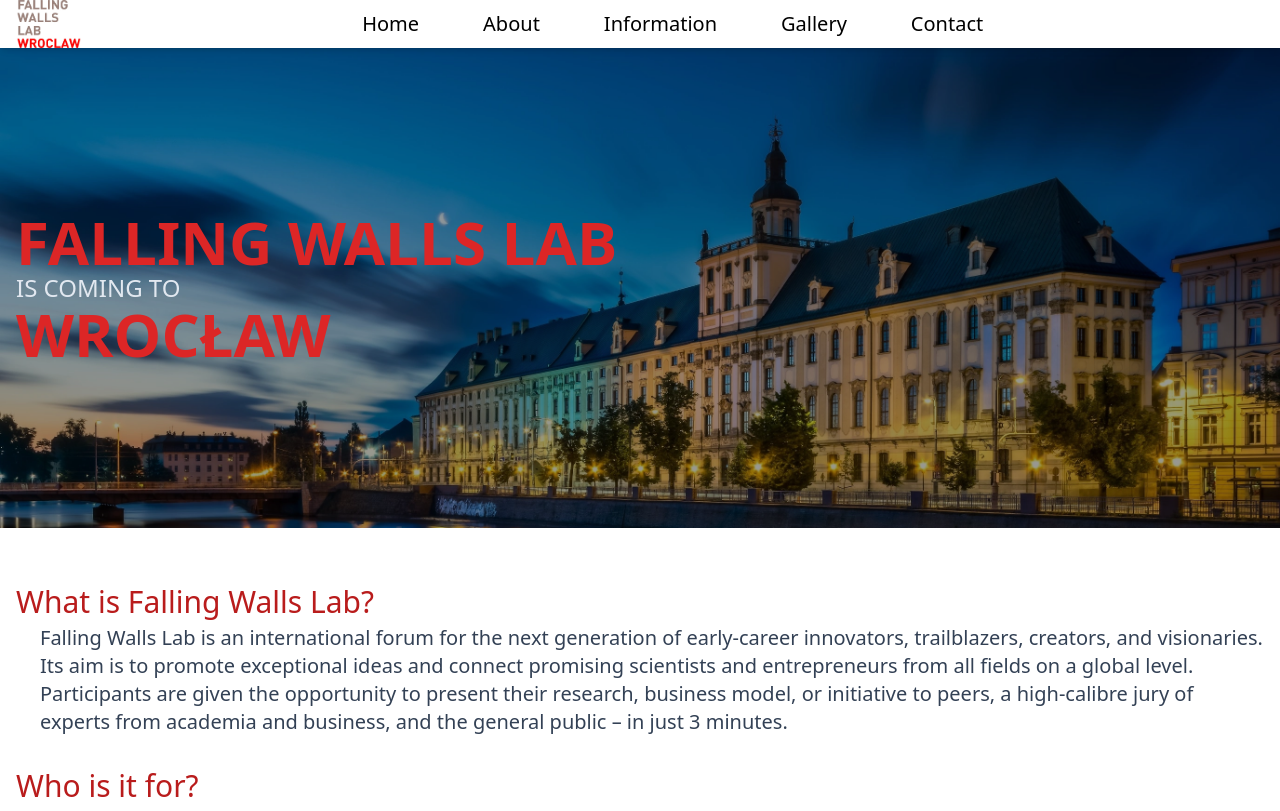
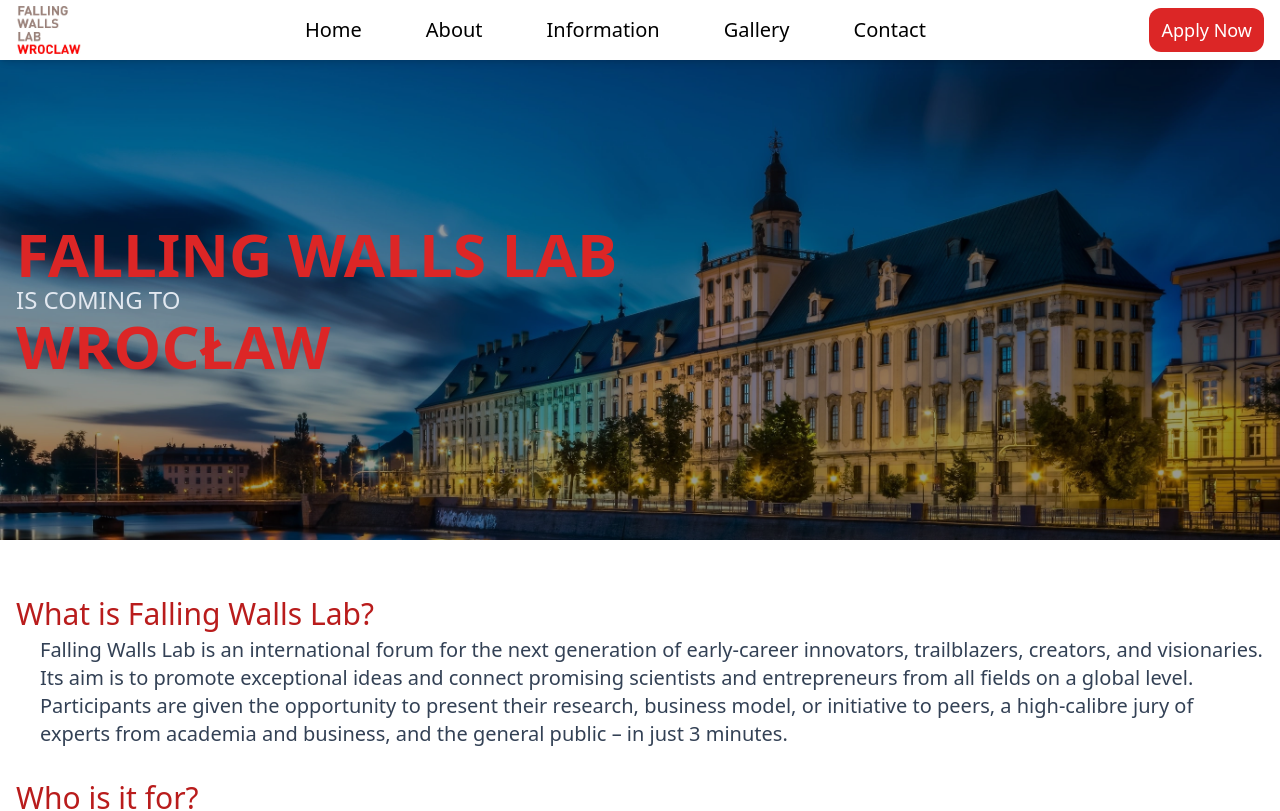
Before and after one commit to biplab37/FallingWallsNext, a Next.js app: page / in a window 1280 px wide. Shown: the top 811 px of the page. Built offline with nearby package versions, Linux system fonts and the light colour scheme.

Commit message:
Changed the date and added back the apply button

```diff
--- a/app/components/header.tsx
+++ b/app/components/header.tsx
@@ -94,11 +94,11 @@ export default function Header() {
             </motion.li>
           ))}
         </ul>
-        {/* <motion.button
+        <motion.button
           className="text-white font-medium bg-red-600 px-3 py-2 my-2 mx-0 flex justify-end rounded-xl text-lg"
           onClick={() =>
             window.open(
-              "https://falling-walls.com/lab/apply/wroclaw/",
+              "https://falling-walls.com/falling-walls-lab-wroclaw",
               "_blank",
             )
           }
@@ -106,7 +106,7 @@ export default function Header() {
           whileHover={{ scale: 1.05 }}
         >
           Apply Now
-        </motion.button> */}
+        </motion.button>
         {/* Mobile Navigation Icon */}
         <div onClick={handleToggle} className="block md:hidden z-10">
           {isOpen ? <X size={25} /> : <Menu size={25} />}
--- a/app/layout.tsx
+++ b/app/layout.tsx
@@ -9,7 +9,7 @@ import Header from "./components/header";
 export const metadata: Metadata = {
   title: "Falling Walls Lab 2024",
   description:
-    "The website for Falling walls lab Wrocław 2024. The event will take place on 14th September 2024. The event is organized at University of Wrocław.",
+    "The website for Falling walls lab Wrocław 2025. The event will take place on 13th September 2025. The event is organized at University of Wrocław.",
   icons: {
     icon: "./favicon.ico",
   },
```
